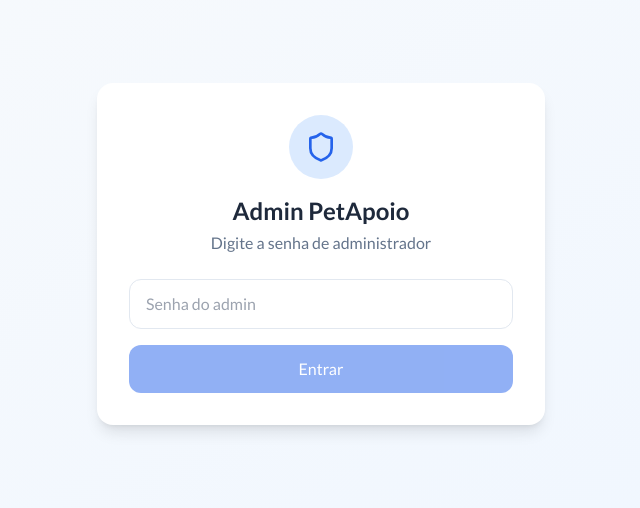
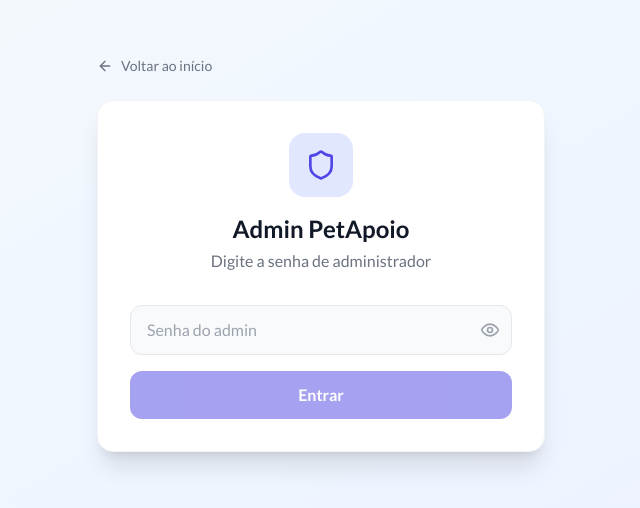
Before and after one commit to davidledson-cpu/petapoio, a Next.js app: page /dashboard/admin/configuracoes in a window 1280 px wide. Shown: the part 146-654 px from the top of the page, without its empty margins (319-959 px from the left). Built offline with nearby package versions, Linux system fonts and the light colour scheme; a web font is replaced by a local one.

Commit message:
feat: rebuild admin config with tabs, stats, and improved UX

```diff
--- a/app/dashboard/admin/configuracoes/page.tsx
+++ b/app/dashboard/admin/configuracoes/page.tsx
@@ -1,111 +1,280 @@
 'use client'
 
-import { useState, useEffect } from 'react'
-import { Mail, Shield, ExternalLink } from 'lucide-react'
+import { useState } from 'react'
+import { Shield, Mail, ExternalLink, CheckCircle, AlertCircle, Settings, Users, Calendar, ArrowLeft, Eye, EyeOff, LogOut } from 'lucide-react'
+import Link from 'next/link'
 
-export default function AdminConfiguracoesPage() {
+export default function AdminConfigPage() {
   const [password, setPassword] = useState('')
-  const [authenticated, setAuthenticated] = useState(false)
-  const [notificationEmail, setNotificationEmail] = useState('')
-  const [loading, setLoading] = useState(false)
+  const [isAuthenticated, setIsAuthenticated] = useState(false)
+  const [isLoading, setIsLoading] = useState(false)
   const [error, setError] = useState('')
+  const [showPassword, setShowPassword] = useState(false)
+  const [currentEmail, setCurrentEmail] = useState('')
+  const [activeTab, setActiveTab] = useState<'email' | 'stats' | 'settings'>('email')
 
-  async function handleLogin(e: React.FormEvent) {
-    e.preventDefault()
-    setLoading(true)
+  const handleLogin = async () => {
+    setIsLoading(true)
     setError('')
     try {
       const res = await fetch('/api/admin/settings', {
-        headers: { 'Authorization': `Bearer ${password}` }
+        headers: { Authorization: `Bearer ${password}` },
       })
       if (res.ok) {
         const data = await res.json()
-        setNotificationEmail(data.settings?.notification_email_appointments || '')
-        setAuthenticated(true)
+        setCurrentEmail(data.settings?.notification_email_appointments || '')
+        setIsAuthenticated(true)
       } else {
-        setError('Senha incorreta')
+        setError('Senha incorreta. Tente novamente.')
       }
     } catch {
-      setError('Erro ao conectar')
+      setError('Erro de conexão. Tente novamente.')
+    } finally {
+      setIsLoading(false)
     }
-    setLoading(false)
   }
 
-  if (!authenticated) {
+  if (!isAuthenticated) {
     return (
-      <div className="min-h-screen bg-gradient-to-br from-slate-50 to-blue-50 flex items-center justify-center p-4">
-        <div className="bg-white rounded-2xl shadow-lg p-8 w-full max-w-md">
-          <div className="text-center mb-6">
-            <div className="w-16 h-16 bg-blue-100 rounded-full flex items-center justify-center mx-auto mb-4">
-              <Shield className="w-8 h-8 text-blue-600" />
+      <div className="min-h-screen bg-gradient-to-br from-slate-50 via-blue-50 to-indigo-50 flex items-center justify-center p-4">
+        <div className="w-full max-w-md">
+          <Link href="/" className="inline-flex items-center gap-2 text-sm text-gray-500 hover:text-gray-700 mb-6 transition-colors">
+            <ArrowLeft className="w-4 h-4" />
+            Voltar ao início
+          </Link>
+
+          <div className="bg-white rounded-2xl shadow-xl border border-gray-100 p-8">
+            <div className="text-center mb-8">
+              <div className="w-16 h-16 bg-indigo-100 rounded-2xl flex items-center justify-center mx-auto mb-4">
+                <Shield className="w-8 h-8 text-indigo-600" />
               </div>
-            <h1 className="text-2xl font-bold text-slate-800">Admin PetApoio</h1>
-            <p className="text-slate-500 mt-1">Digite a senha de administrador</p>
+              <h1 className="text-2xl font-bold text-gray-900">Admin PetApoio</h1>
+              <p className="text-gray-500 mt-1">Digite a senha de administrador</p>
             </div>
-          <form onSubmit={handleLogin}>
+
+            <div className="space-y-4">
+              <div className="relative">
                 <input
-              type="password"
+                  type={showPassword ? 'text' : 'password'}
                   value={password}
-              onChange={e => setPassword(e.target.value)}
+                  onChange={(e) => setPassword(e.target.value)}
+                  onKeyDown={(e) => e.key === 'Enter' && handleLogin()}
                   placeholder="Senha do admin"
-              className="w-full px-4 py-3 border border-slate-200 rounded-xl focus:ring-2 focus:ring-blue-500 focus:border-transparent outline-none mb-4"
+                  className="w-full px-4 py-3 bg-gray-50 border border-gray-200 rounded-xl text-gray-900 placeholder-gray-400 focus:outline-none focus:ring-2 focus:ring-indigo-500 focus:border-transparent pr-12"
                 />
-            {error && <p className="text-red-500 text-sm mb-4">{error}</p>}
                 <button
-              type="submit"
-              disabled={loading || !password}
-              className="w-full bg-blue-600 text-white py-3 rounded-xl font-medium hover:bg-blue-700 disabled:opacity-50 transition-colors"
+                  onClick={() => setShowPassword(!showPassword)}
+                  className="absolute right-3 top-1/2 -translate-y-1/2 text-gray-400 hover:text-gray-600"
                 >
-              {loading ? 'Verificando...' : 'Entrar'}
+                  {showPassword ? <EyeOff className="w-5 h-5" /> : <Eye className="w-5 h-5" />}
                 </button>
-          </form>
+              </div>
+
+              {error && (
+                <div className="flex items-center gap-2 text-red-600 text-sm bg-red-50 p-3 rounded-lg">
+                  <AlertCircle className="w-4 h-4 flex-shrink-0" />
+                  {error}
+                </div>
+              )}
+
+              <button
+                onClick={handleLogin}
+                disabled={isLoading || !password}
+                className="w-full py-3 bg-indigo-600 text-white font-semibold rounded-xl hover:bg-indigo-700 disabled:opacity-50 disabled:cursor-not-allowed transition-colors"
+              >
+                {isLoading ? 'Verificando...' : 'Entrar'}
+              </button>
+            </div>
+          </div>
         </div>
       </div>
     )
   }
 
   return (
-    <div className="min-h-screen bg-gradient-to-br from-slate-50 to-blue-50 p-6">
-      <div className="max-w-2xl mx-auto">
-        <div className="mb-8">
-          <h1 className="text-3xl font-bold text-slate-800">Configuracoes do Admin</h1>
-          <p className="text-slate-500 mt-1">Gerencie as configuracoes da plataforma PetApoio</p>
-        </div>
-
-        <div className="bg-white rounded-2xl shadow-sm border border-slate-200 p-6 mb-6">
-          <div className="flex items-center gap-3 mb-4">
-            <div className="w-10 h-10 bg-blue-100 rounded-xl flex items-center justify-center">
-              <Mail className="w-5 h-5 text-blue-600" />
+    <div className="min-h-screen bg-gradient-to-br from-slate-50 via-blue-50 to-indigo-50">
+      {/* Top bar */}
+      <div className="bg-white border-b border-gray-200 sticky top-0 z-40">
+        <div className="max-w-6xl mx-auto px-4 sm:px-6 lg:px-8">
+          <div className="flex items-center justify-between h-16">
+            <div className="flex items-center gap-3">
+              <div className="w-9 h-9 bg-indigo-100 rounded-lg flex items-center justify-center">
+                <Shield className="w-5 h-5 text-indigo-600" />
               </div>
               <div>
-              <h2 className="text-lg font-semibold text-slate-800">Email de Notificacao</h2>
-              <p className="text-sm text-slate-500">Email que recebe avisos de novas consultas</p>
+                <h1 className="text-lg font-bold text-gray-900">Painel Admin</h1>
+                <p className="text-xs text-gray-500">PetApoio</p>
+              </div>
+            </div>
+            <div className="flex items-center gap-3">
+              <Link href="/" className="text-sm text-gray-500 hover:text-gray-700">Ver site</Link>
+              <button
+                onClick={() => { setIsAuthenticated(false); setPassword('') }}
+                className="flex items-center gap-1.5 px-3 py-1.5 text-sm text-red-600 hover:bg-red-50 rounded-lg transition-colors"
+              >
+                <LogOut className="w-4 h-4" />
+                Sair
+              </button>
+            </div>
+          </div>
         </div>
       </div>
 
-          <div className="bg-slate-50 rounded-xl p-4 mb-4">
-            <label className="text-sm font-medium text-slate-600 block mb-1">Email atual:</label>
-            <p className="text-lg font-mono text-slate-800">
-              {notificationEmail || <span className="text-slate-400 italic">Nenhum email configurado</span>}
+      <div className="max-w-6xl mx-auto px-4 sm:px-6 lg:px-8 py-8">
+        {/* Tab Navigation */}
+        <div className="flex gap-1 bg-white rounded-xl p-1 shadow-sm border border-gray-100 mb-8 max-w-md">
+          {[
+            { key: 'email' as const, label: 'Notificações', icon: Mail },
+            { key: 'stats' as const, label: 'Estatísticas', icon: Users },
+            { key: 'settings' as const, label: 'Configurações', icon: Settings },
+          ].map((tab) => (
+            <button
+              key={tab.key}
+              onClick={() => setActiveTab(tab.key)}
+              className={`flex items-center gap-2 px-4 py-2.5 rounded-lg text-sm font-medium flex-1 justify-center transition-all ${
+                activeTab === tab.key
+                  ? 'bg-indigo-600 text-white shadow-sm'
+                  : 'text-gray-600 hover:bg-gray-50'
+              }`}
+            >
+              <tab.icon className="w-4 h-4" />
+              {tab.label}
+            </button>
+          ))}
+        </div>
+
+        {/* Email Tab */}
+        {activeTab === 'email' && (
+          <div className="space-y-6">
+            <div>
+              <h2 className="text-xl font-bold text-gray-900">Email de Notificação</h2>
+              <p className="text-gray-500 mt-1">Configure o email que recebe notificações de novos agendamentos</p>
+            </div>
+
+            <div className="bg-white rounded-2xl shadow-sm border border-gray-100 p-6">
+              <div className="flex items-start gap-4">
+                <div className="w-12 h-12 bg-green-100 rounded-xl flex items-center justify-center flex-shrink-0">
+                  <Mail className="w-6 h-6 text-green-600" />
+                </div>
+                <div className="flex-1">
+                  <h3 className="font-semibold text-gray-900">Email atual configurado</h3>
+                  <p className="text-lg text-indigo-600 font-medium mt-1">
+                    {currentEmail || 'Nenhum email configurado'}
                   </p>
+                  <p className="text-sm text-gray-500 mt-2">
+                    Este email recebe notificações quando um paciente agenda uma nova consulta.
+                  </p>
+                </div>
+                {currentEmail && (
+                  <CheckCircle className="w-6 h-6 text-green-500 flex-shrink-0" />
+                )}
+              </div>
             </div>
 
             <div className="bg-amber-50 border border-amber-200 rounded-xl p-4">
-            <p className="text-sm text-amber-800">
-              <strong>Como alterar:</strong> Para atualizar o email de notificacao, acesse o painel do Vercel
-              e altere a variavel <code className="bg-amber-100 px-1 rounded">ADMIN_NOTIFICATION_EMAIL</code>.
+              <div className="flex items-start gap-3">
+                <AlertCircle className="w-5 h-5 text-amber-600 flex-shrink-0 mt-0.5" />
+                <div>
+                  <p className="text-sm font-medium text-amber-900">Como alterar o email?</p>
+                  <p className="text-sm text-amber-700 mt-1">
+                    Para alterar o email de notificação, acesse as variáveis de ambiente no Vercel e atualize o valor de <code className="bg-amber-100 px-1.5 py-0.5 rounded text-xs font-mono">ADMIN_NOTIFICATION_EMAIL</code>.
                   </p>
                   <a
                     href="https://vercel.com/davidledson-1921s-projects/petapoio/settings/environment-variables"
                     target="_blank"
                     rel="noopener noreferrer"
-              className="inline-flex items-center gap-1 mt-2 text-sm text-amber-700 hover:text-amber-900 font-medium"
+                    className="inline-flex items-center gap-1.5 mt-3 text-sm font-medium text-amber-800 hover:text-amber-900"
                   >
-              Abrir Vercel <ExternalLink className="w-3 h-3" />
+                    Abrir Vercel Settings
+                    <ExternalLink className="w-3.5 h-3.5" />
                   </a>
                 </div>
               </div>
             </div>
           </div>
+        )}
+
+        {/* Stats Tab */}
+        {activeTab === 'stats' && (
+          <div className="space-y-6">
+            <div>
+              <h2 className="text-xl font-bold text-gray-900">Estatísticas da Plataforma</h2>
+              <p className="text-gray-500 mt-1">Visão geral dos números da PetApoio</p>
+            </div>
+
+            <div className="grid grid-cols-1 sm:grid-cols-2 lg:grid-cols-4 gap-4">
+              {[
+                { label: 'Usuários', value: '—', icon: Users, color: 'bg-blue-100 text-blue-600' },
+                { label: 'Profissionais', value: '—', icon: Users, color: 'bg-green-100 text-green-600' },
+                { label: 'Agendamentos', value: '—', icon: Calendar, color: 'bg-purple-100 text-purple-600' },
+                { label: 'Verificações Pendentes', value: '—', icon: Shield, color: 'bg-amber-100 text-amber-600' },
+              ].map((stat) => (
+                <div key={stat.label} className="bg-white rounded-xl border border-gray-100 shadow-sm p-5">
+                  <div className={`w-10 h-10 rounded-lg ${stat.color} flex items-center justify-center mb-3`}>
+                    <stat.icon className="w-5 h-5" />
+                  </div>
+                  <p className="text-2xl font-bold text-gray-900">{stat.value}</p>
+                  <p className="text-sm text-gray-500">{stat.label}</p>
+                </div>
+              ))}
+            </div>
+
+            <p className="text-sm text-gray-400 text-center">
+              Estatísticas em tempo real estarão disponíveis quando o banco de dados Supabase estiver totalmente configurado.
+            </p>
+          </div>
+        )}
+
+        {/* Settings Tab */}
+        {activeTab === 'settings' && (
+          <div className="space-y-6">
+            <div>
+              <h2 className="text-xl font-bold text-gray-900">Configurações Gerais</h2>
+              <p className="text-gray-500 mt-1">Gerenciar configurações da plataforma</p>
+            </div>
+
+            <div className="grid gap-4">
+              {[
+                {
+                  title: 'Variáveis de Ambiente',
+                  description: 'Gerencie chaves de API, URLs e configurações no Vercel',
+                  href: 'https://vercel.com/davidledson-1921s-projects/petapoio/settings/environment-variables',
+                  icon: Settings,
+                },
+                {
+                  title: 'Repositório GitHub',
+                  description: 'Código-fonte da plataforma PetApoio',
+                  href: 'https://github.com/davidledson-cpu/petapoio',
+                  icon: ExternalLink,
+                },
+                {
+                  title: 'Deployments',
+                  description: 'Histórico de deploys e status do site',
+                  href: 'https://vercel.com/davidledson-1921s-projects/petapoio/deployments',
+                  icon: CheckCircle,
+                },
+              ].map((item) => (
+                <a
+                  key={item.title}
+                  href={item.href}
+                  target="_blank"
+                  rel="noopener noreferrer"
+                  className="flex items-center gap-4 bg-white rounded-xl border border-gray-100 shadow-sm p-5 hover:border-indigo-200 hover:shadow-md transition-all group"
+                >
+                  <div className="w-10 h-10 bg-gray-100 rounded-lg flex items-center justify-center group-hover:bg-indigo-100 transition-colors">
+                    <item.icon className="w-5 h-5 text-gray-600 group-hover:text-indigo-600 transition-colors" />
+                  </div>
+                  <div className="flex-1">
+                    <p className="font-semibold text-gray-900">{item.title}</p>
+                    <p className="text-sm text-gray-500">{item.description}</p>
+                  </div>
+                  <ExternalLink className="w-4 h-4 text-gray-400" />
+                </a>
+              ))}
+            </div>
+          </div>
+        )}
+      </div>
+    </div>
   )
 }
```
Lines whose indentation alone changed are shown as unchanged.
